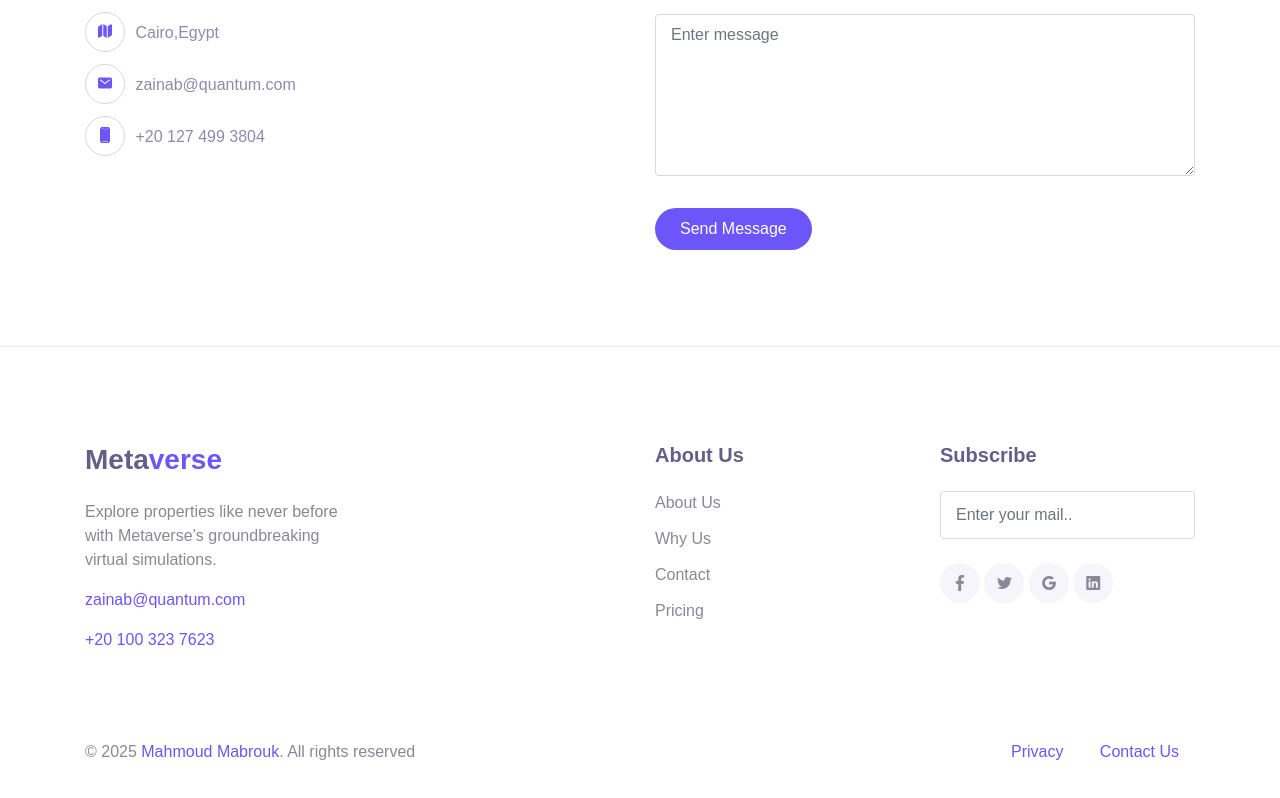
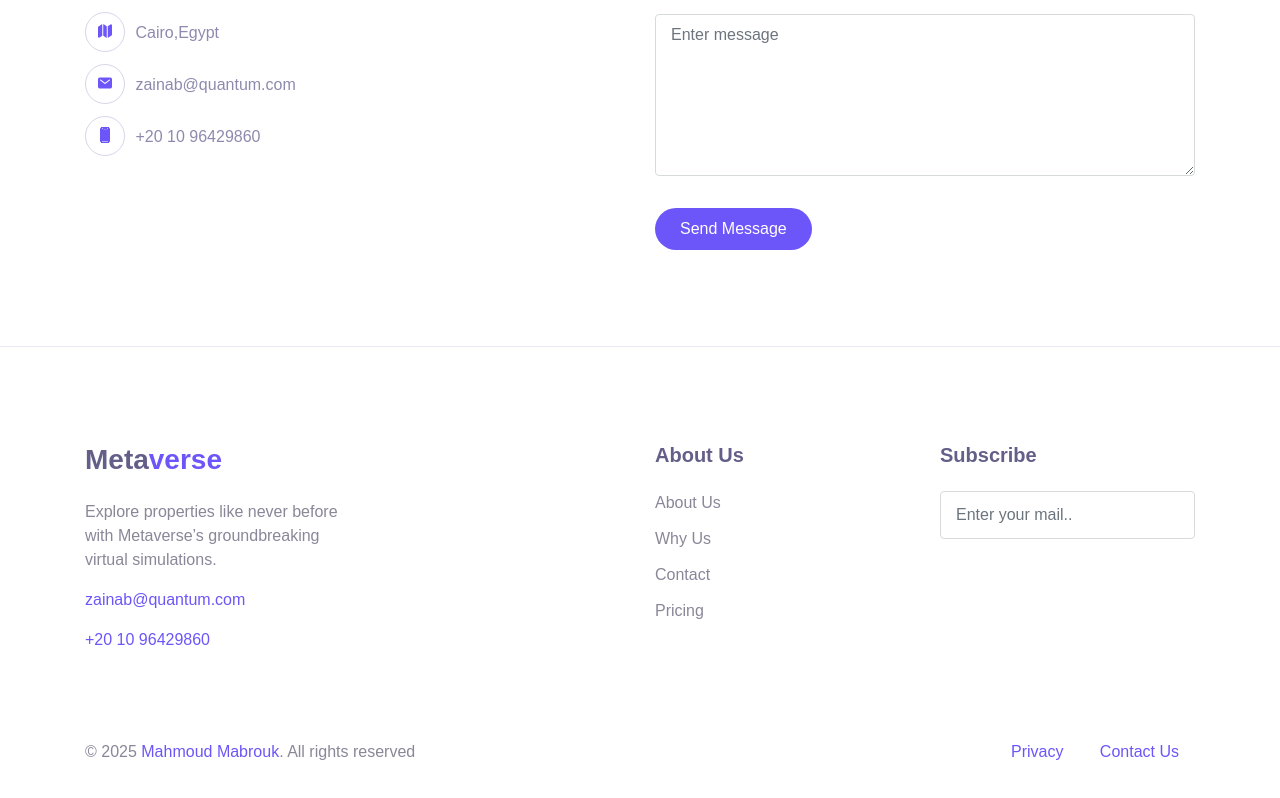
Before and after one commit to mabrouk-16/metaverse, a plain HTML site: page index.html in a window 1280 px wide. Shown: the part 5176-5974 px from the top of the page. Drawn offline with Linux system fonts and the light colour scheme; files whose address does not match are found by name.

Commit message:
Update index.html

```diff
--- a/index.html
+++ b/index.html
@@ -568,7 +568,7 @@
                 </li>
                 <li>
                   <div class="icon"><span class="mai-phone-portrait"></span></div>
-                  <div class="content"><a href="#">+20 127 499 3804</a></div>
+                  <div class="content"><a href="#">+20 10 96429860</a></div>
                 </li>
               </ul>
             </div>
@@ -748,7 +748,7 @@
             </p>
 
             <p><a href="#">zainab@quantum.com</a></p>
-            <p><a href="#">+20 100 323 7623</a></p>
+            <p><a href="#">+20 10 96429860</a></p>
           </div>
           <div class="col-lg-3 py-3">
             <!-- <h5>Quick Links</h5>
@@ -777,10 +777,10 @@
             </form>
 
             <div class="sosmed-button mt-4">
-              <a href="#"><span class="mai-logo-facebook-f"></span></a>
+<!--               <a href="#"><span class="mai-logo-facebook-f"></span></a>
               <a href="#"><span class="mai-logo-twitter"></span></a>
               <a href="#"><span class="mai-logo-google"></span></a>
-              <a href="#"><span class="mai-logo-linkedin"></span></a>
+              <a href="#"><span class="mai-logo-linkedin"></span></a> -->
             </div>
           </div>
         </div>
```
